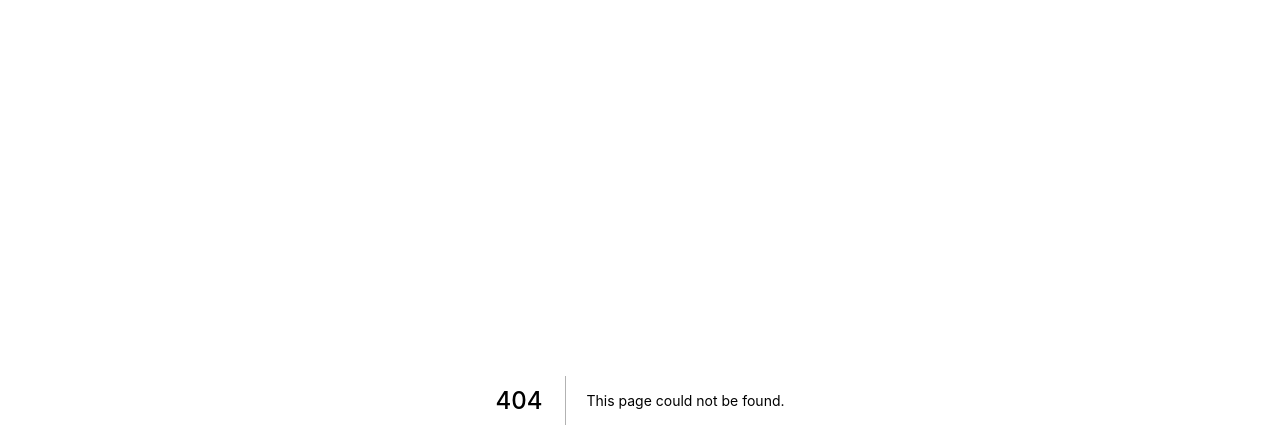
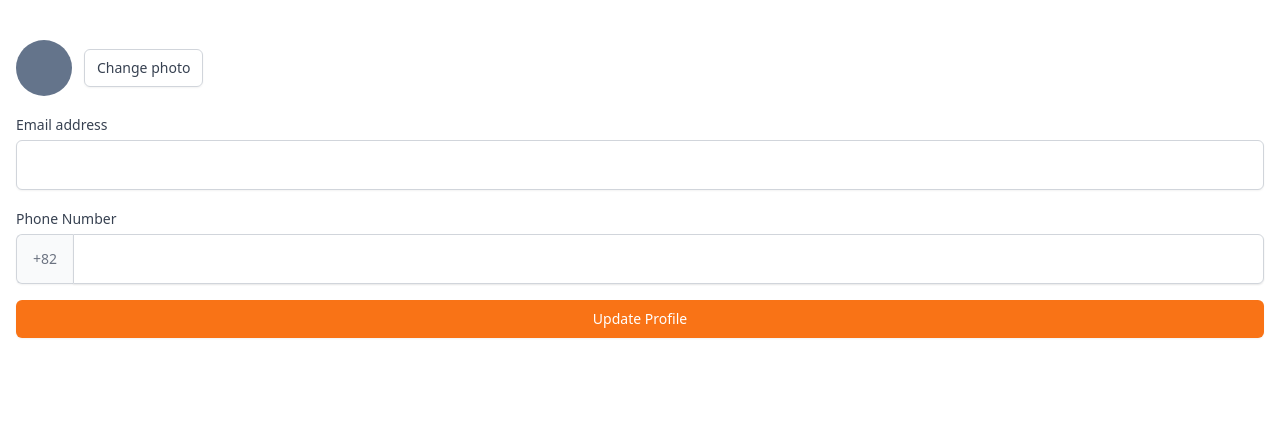
Before and after one commit to yongwoo-jeong/carrot-market, a Next.js app: page /profile/edit in a window 1280 px wide. Before the commit this address had no page. Shown: the top 448 px of the page. Built offline with nearby package versions, Linux system fonts and the light colour scheme.

Commit message:
Done Edit profile page

```diff
--- a/pages/enter.tsx
+++ b/pages/enter.tsx
@@ -44,7 +44,7 @@
             {method === "email" ? "Email address" : null}
             {method === "phone" ? "Phone number" : null}
           </label>
-          <div className="mt-2">
+          <div className="mt-1">
             {method === "email" ? (
               <input
                 id="input"
--- /dev/null
+++ b/pages/profile/edit.tsx
@@ -0,0 +1,52 @@
+import { NextPage } from "next";
+
+const EditProfile: NextPage = () => {
+  return (
+    <div className="space-y-4 py-10 px-4 ">
+      <div className="flex items-center space-x-3">
+        <div className="h-14 w-14 rounded-full bg-slate-500 " />
+        <label
+          htmlFor="picture"
+          className="cursor-pointer rounded-md border border-gray-300 py-2 px-3 text-sm font-medium text-gray-700 shadow-sm focus:ring-2 focus:ring-orange-500 focus:ring-offset-2"
+        >
+          Change photo
+          <input id="picture" type="file" accept="image/*" className="hidden" />
+        </label>
+      </div>
+      <div className="space-y-1">
+        <label htmlFor="email" className="text-sm font-medium text-gray-700">
+          Email address
+        </label>
+        <input
+          id="email"
+          type="email"
+          className="py- focus: w-full
+                appearance-none rounded-md border-gray-300 py-3 placeholder-gray-400 shadow-sm focus:border-orange-500 focus:outline-none focus:ring-orange-500"
+          required
+        />
+      </div>
+      <div className="space-y-1">
+        <label htmlFor="phone" className="text-sm font-medium text-gray-700">
+          Phone Number
+        </label>
+        <div className="flex rounded-md shadow-sm">
+          <span className="flex select-none items-center justify-center rounded-l-md border border-r-0  border-gray-300 bg-gray-50 px-4 text-sm text-gray-500">
+            +82
+          </span>
+          <input
+            id="input"
+            type="number"
+            className="py- focus: w-full
+                appearance-none rounded-md rounded-l-none border-gray-300 py-3 placeholder-gray-400 shadow-sm focus:border-orange-500 focus:outline-none focus:ring-orange-500"
+            required
+          />
+        </div>
+      </div>
+      <button className="mt-5 w-full rounded-md border border-transparent bg-orange-500 py-2 px-4 text-sm font-medium text-white shadow-sm hover:bg-orange-600 focus:outline-none focus:ring-2 focus:ring-orange-500 focus:ring-offset-2">
+        Update Profile
+      </button>
+    </div>
+  );
+};
+
+export default EditProfile;
```
